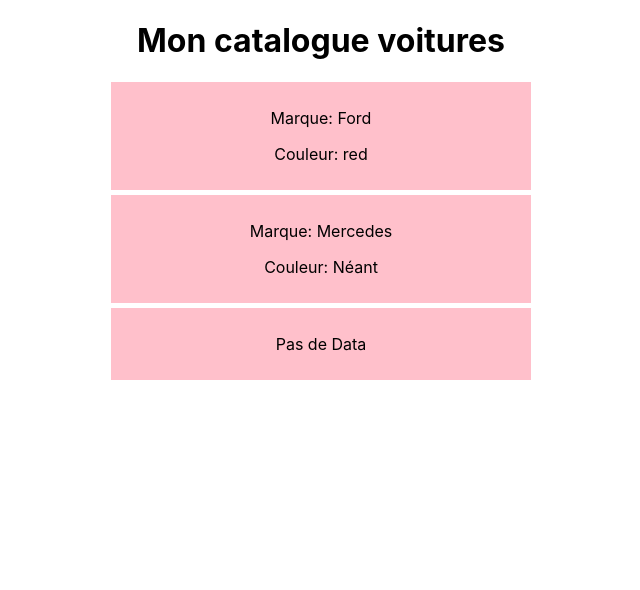
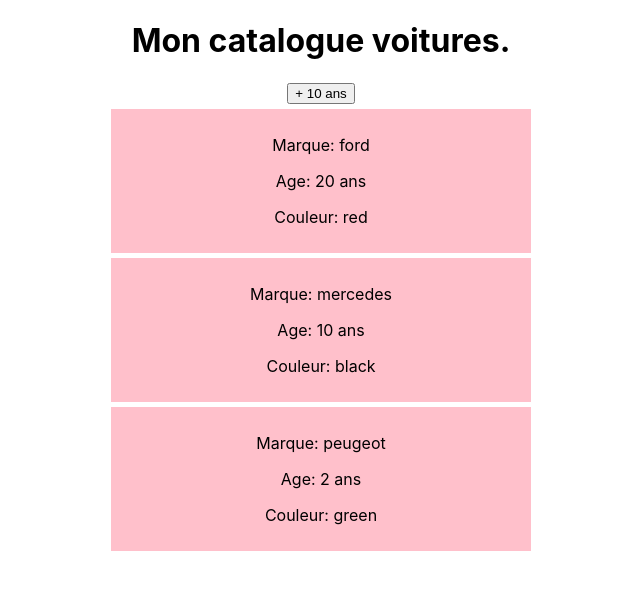
Before and after one commit to lenycherry/carsapp, a React (Create React App) app: page / in a window 1280 px wide. Shown: the top 590 px of the page, without its empty margins (319-959 px from the left). Built offline with nearby package versions, Linux system fonts and the light colour scheme.

Commit message:
add: cars states, update state functions, add cars years fonction, improved jsx syntaxe

```diff
--- a/src/App.js
+++ b/src/App.js
@@ -4,14 +4,12 @@
 
 class App extends Component {
 
-  state = {
-titre: 'Mon catalogue voitures'
-  }
+
 
   render() {
     return (
       <div className="App">
-        <Mycars title = {this.state.titre}/>
+        <Mycars/>
       </div>
     );
   }
--- a/src/components/Cars.js
+++ b/src/components/Cars.js
@@ -1,22 +1,19 @@
 import React from 'react';
 
-const Car = ({ children, color }) => {
+const Car = ({ nom, color, year }) => {
 
     const colorInfo = color ? (<p>Couleur: { color}</p>) : (<p>Couleur: Néant</p>);
 
-    if (children) {
+    if (nom) {
         return (
             <div style={{ backgroundColor: 'pink', width: '400px', padding: '10px', margin: '5px auto' }}>
-                <p>Marque: {children} </p>
+                <p>Marque: {nom} </p>
+                <p>Age: {year}</p>
                 { colorInfo}
             </div>
         )
     } else {
-        return (
-            <div style={{ backgroundColor: 'pink', width: '400px', padding: '10px', margin: '5px auto' }}>
-                <p>Pas de Data</p>
-            </div>
-        )
+        return null;
     }
 
 }
--- a/src/components/Mycars.js
+++ b/src/components/Mycars.js
@@ -2,15 +2,44 @@
 import Car from './Cars'
 
 class Mycars extends Component {
-    render(){
+
+    state = {
+        voitures: [
+            { name: 'ford', color: 'red', year: '2000' },
+            { name: 'mercedes', color: 'black', year: '2010' },
+            { name: 'peugeot', color: 'green', year: '2018' },
+        ],
+        titre: 'Mon catalogue voitures.'
+    }
+    addTenYears = () => {
+        const updatedState = this.state.voitures.map((param) => {
+            return param.year -= 10;
+        })
+        this.setState({
+            updatedState
+        })
+    }
+
+    render() {
+        const year = new Date().getFullYear();
 
         return (
-        <div>
-            <h1>{this.props.title}</h1>
-            <Car color="red">Ford</Car>
-            <Car>Mercedes</Car>
-            <Car color='black'></Car>
-        </div>
+            <div>
+                <h1>{this.state.titre}</h1>
+
+                <button onClick={this.addTenYears}>+ 10 ans</button>
+
+                {
+                    this.state.voitures.map((voiture, index) => {
+                        return(
+                            <div key={index}>
+                                <Car nom={voiture.name} color={voiture.color} year={year - voiture.year + ' ans'} />
+                            </div>
+                        )
+                    })
+                }
+
+            </div>
         )
 
     }
--- a/src/index.css
+++ b/src/index.css
@@ -11,3 +11,8 @@
   font-family: source-code-pro, Menlo, Monaco, Consolas, 'Courier New',
     monospace;
 }
+
+.styled {
+color: red;
+text-transform: uppercase;
+}
```
